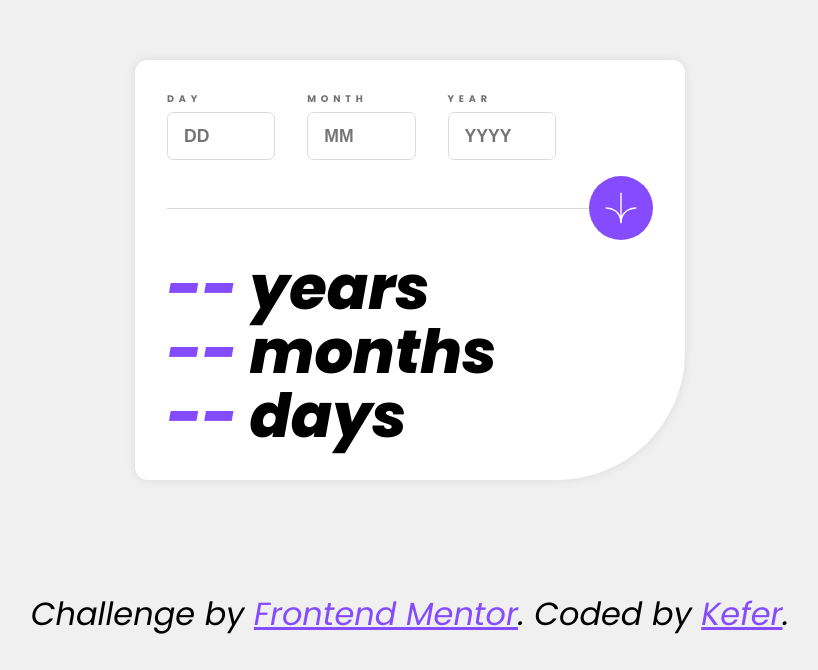
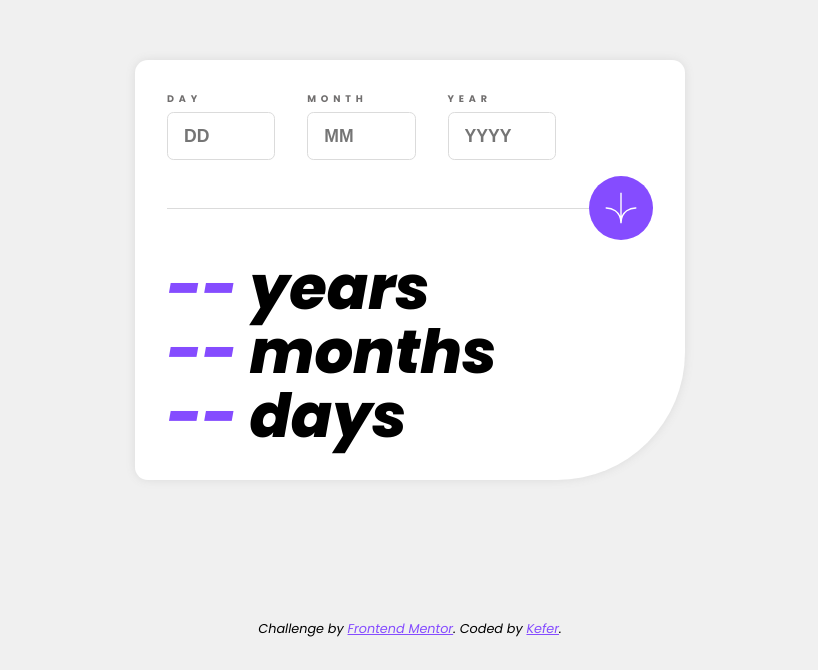
Before and after one commit to kefer16/age-calculator-app, a plain HTML site: page index.html in a window 1280 px wide. Shown: the part 130-800 px from the top of the page, without its empty margins (230-1048 px from the left). Drawn offline with Linux system fonts and the light colour scheme.

Commit message:
se corrige font-size en apartado de atribucion

```diff
--- a/sass/styles.scss
+++ b/sass/styles.scss
@@ -172,7 +172,7 @@ body {
 	position: absolute;
 	bottom: 0;
 	margin-bottom: 1rem;
-	font-size: 1rem;
+	font-size: 0.4rem;
 	font-weight: 400;
 	font-style: italic;
 
```
Also changed, not shown: css/styles.css.
